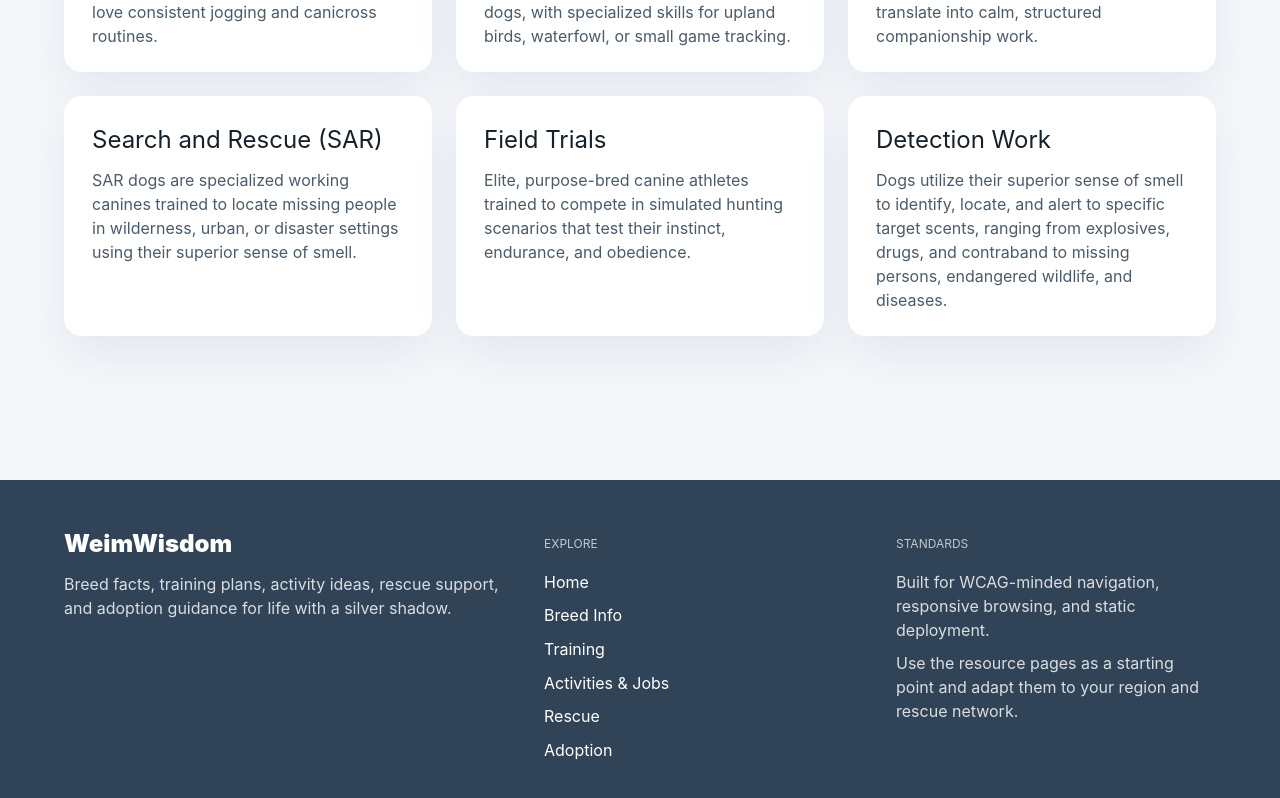
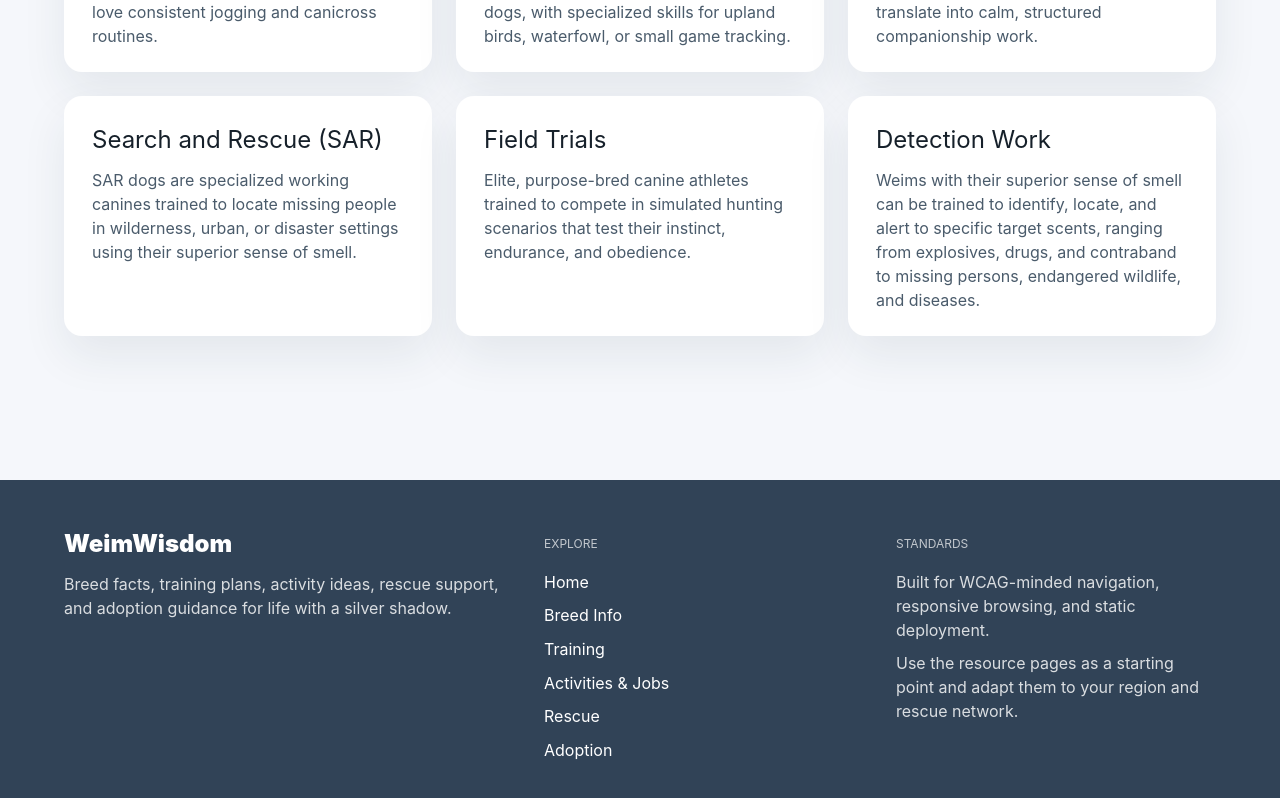
Before and after one commit to evilbeliver/weimwisdom, a Next.js app: page /jobs in a window 1280 px wide. Shown: the part 818-1616 px from the top of the page. Built offline with nearby package versions, Linux system fonts and the light colour scheme.

Commit message:
updated site content

```diff
--- a/src/data/siteContent.ts
+++ b/src/data/siteContent.ts
@@ -206,7 +206,7 @@ export const jobIdeas: SpotlightCard[] = [
   },
   {
     title: 'Detection Work',
-    description: 'Dogs utilize their superior sense of smell to identify, locate, and alert to specific target scents, ranging from explosives, drugs, and contraband to missing persons, endangered wildlife, and diseases.',
+    description: 'Weims with their superior sense of smell can be trained to identify, locate, and alert to specific target scents, ranging from explosives, drugs, and contraband to missing persons, endangered wildlife, and diseases.',
   },
 ];
 
```
